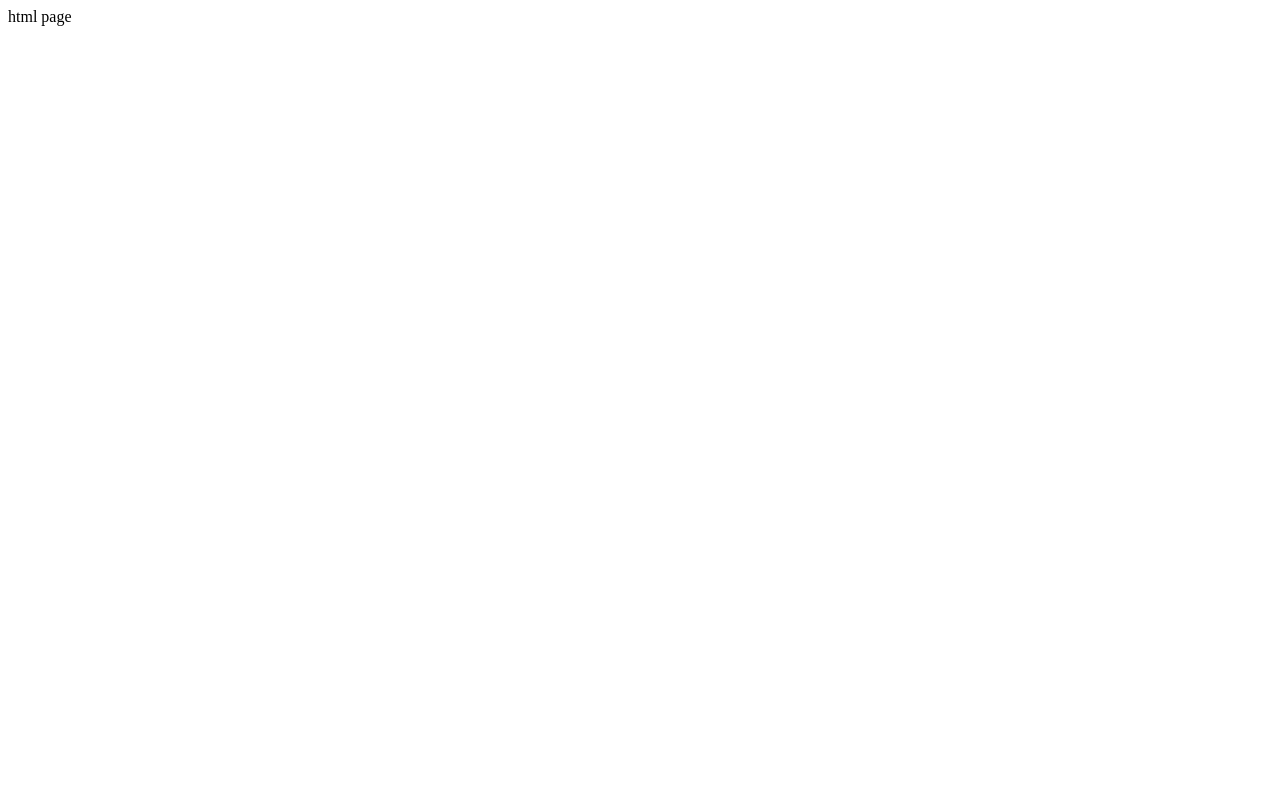
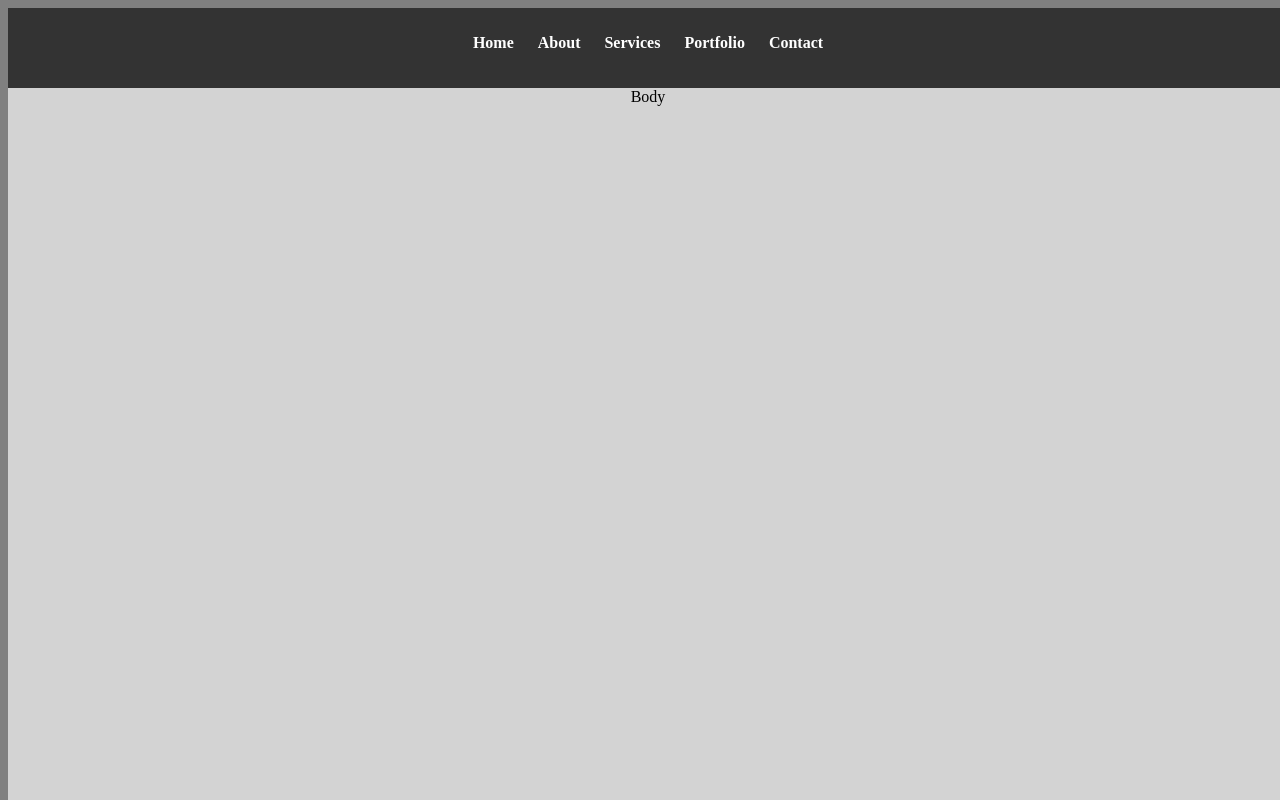
Before and after one commit to lindensheehy/SEG-2900-Project, a plain HTML site: page index.html in a window 1280 px wide. Shown: the top 800 px of the page. Drawn offline with Linux system fonts and the light colour scheme.

Commit message:
added some stuff

```diff
--- a/index.html
+++ b/index.html
@@ -1,4 +1,44 @@
 <!DOCTYPE html>
+
+<head>
+    <meta charset="UTF-8">
+    <meta name="viewport" content="width=device-width, initial-scale=1.0">
+    <link rel="stylesheet" href="style.css">
+    <title>SEG-Project</title>
+</head>
+
 <html>
-    html page
+    <header>
+        <nav>
+            <ul class="header-nav">
+                <li>
+                    <a href="testpage.html"> Home </a>
+                </li>
+                <li>
+                    <a href="#">About</a>
+                </li>
+                <li>
+                    <a href="#">Services</a>
+                </li>
+                <li>
+                    <a href="#">Portfolio</a>
+                </li>
+                <li>
+                    <a href="#">Contact</a>
+                </li>
+            </ul>
+        </nav>
+    </header>
+
+    <div class="mainbody">
+        <center>
+            Body
+        </center>
+    </div>
+
+    <footer>
+        <center>
+            Footer
+        </center>
+    </footer>
 </html>
--- a/style.css
+++ b/style.css
@@ -1,3 +1,56 @@
+header {
+    height: 60px;
+    width: 100%;
+    display: inline-block;
+    background-color: blue;
+}
+
 body {
-    color : grey
+    width: 100%;
+    background-color: grey;
 }
+
+.mainbody {
+    width: 100%;
+    height: 1000px;
+    background-color: lightgray;
+}
+
+footer {
+    height: 100px;
+    width: 100%;
+    display : inline-block;
+    background-color: blue;
+}
+
+header {
+    background-color: #333;
+    color: white;
+    padding: 10px 0;
+}
+
+.header-nav {
+    list-style: none;
+    padding: 0;
+    text-align: center;
+}
+
+.header-nav li {
+    display: inline;
+    margin-right: 20px;
+}
+
+.header-nav li:last-child {
+    margin-right: 0; /* Remove margin from the last button */
+}
+
+.header-nav a {
+    text-decoration: none;
+    color: white;
+    font-weight: bold;
+    font-size: 16px;
+}
+
+.header-nav a:hover {
+    text-decoration: underline; /* Add underline on hover */
+}
```
Also changed, not shown: testpage.html (added, +19 -0 lines).
